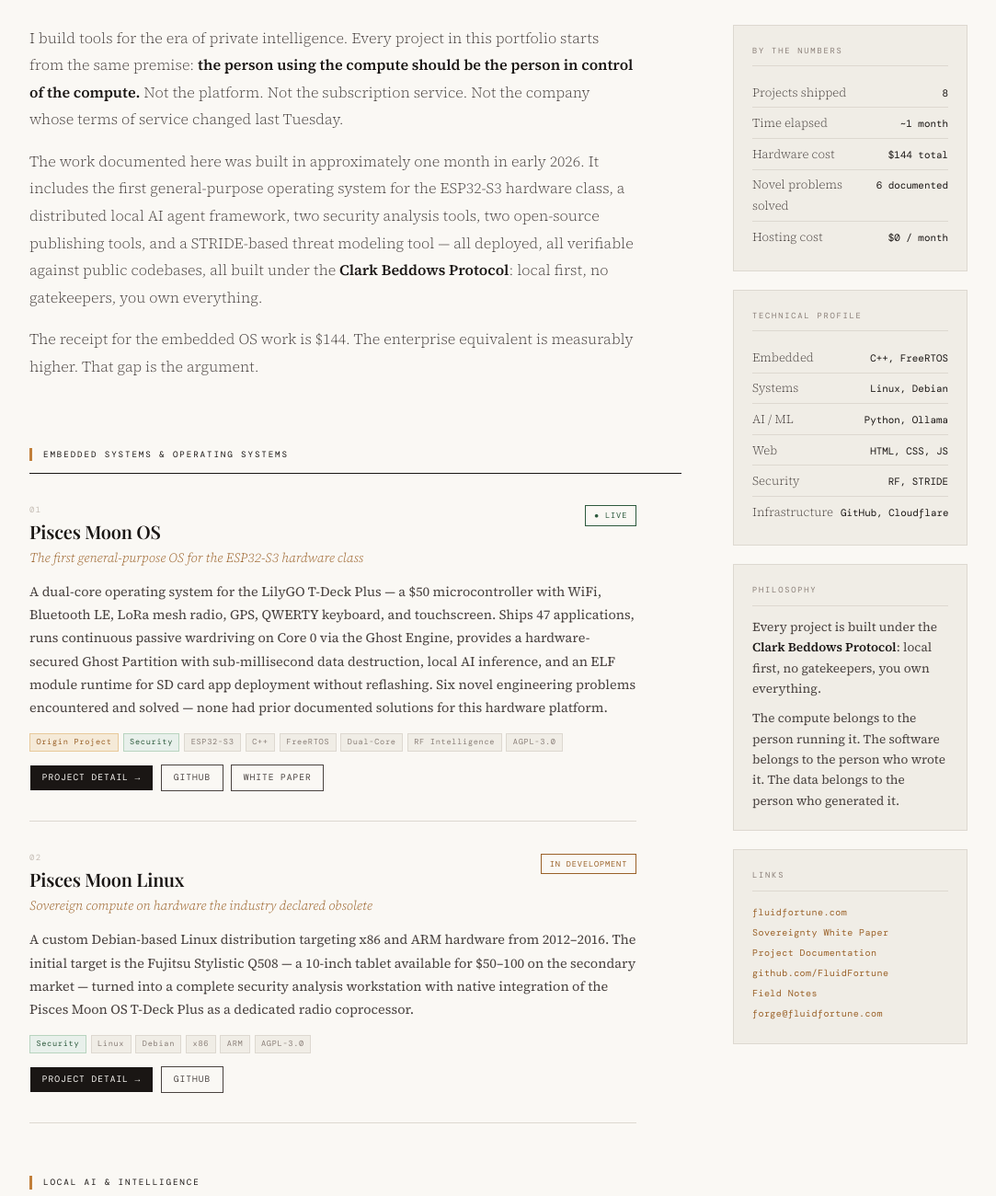
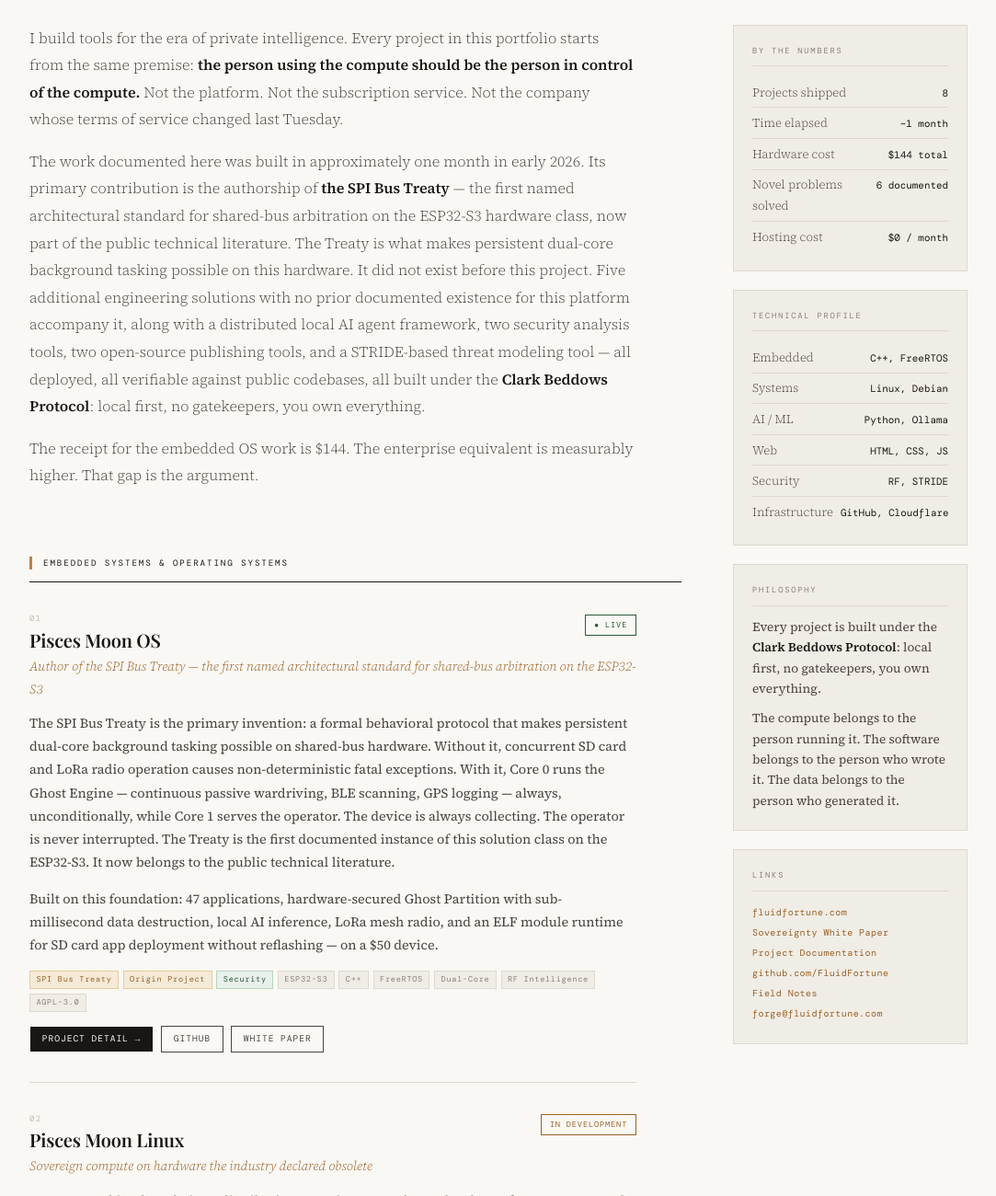
Before and after one commit to FluidFortune/portfolio, a plain HTML site: page index.html in a window 1280 px wide. Shown: the part 260-1560 px from the top of the page at 92% size, without its empty margins (98-1181 px from the left). Drawn offline with nearby package versions, Linux system fonts and the light colour scheme; a web font is replaced by a local one.

Commit message:
Update index.html

```diff
--- a/index.html
+++ b/index.html
@@ -122,7 +122,7 @@
 
       <div class="statement" id="statement">
         <p>I build tools for the era of private intelligence. Every project in this portfolio starts from the same premise: <strong>the person using the compute should be the person in control of the compute.</strong> Not the platform. Not the subscription service. Not the company whose terms of service changed last Tuesday.</p>
-        <p>The work documented here was built in approximately one month in early 2026. It includes the first general-purpose operating system for the ESP32-S3 hardware class, a distributed local AI agent framework, two security analysis tools, two open-source publishing tools, and a STRIDE-based threat modeling tool — all deployed, all verifiable against public codebases, all built under the <strong>Clark Beddows Protocol</strong>: local first, no gatekeepers, you own everything.</p>
+        <p>The work documented here was built in approximately one month in early 2026. Its primary contribution is the authorship of <strong>the SPI Bus Treaty</strong> — the first named architectural standard for shared-bus arbitration on the ESP32-S3 hardware class, now part of the public technical literature. The Treaty is what makes persistent dual-core background tasking possible on this hardware. It did not exist before this project. Five additional engineering solutions with no prior documented existence for this platform accompany it, along with a distributed local AI agent framework, two security analysis tools, two open-source publishing tools, and a STRIDE-based threat modeling tool — all deployed, all verifiable against public codebases, all built under the <strong>Clark Beddows Protocol</strong>: local first, no gatekeepers, you own everything.</p>
         <p>The receipt for the embedded OS work is $144. The enterprise equivalent is measurably higher. That gap is the argument.</p>
       </div>
 
@@ -135,9 +135,10 @@
             <div><div class="project-num">01</div><div class="project-name">Pisces Moon OS</div></div>
             <span class="project-badge badge-live">● LIVE</span>
           </div>
-          <div class="project-tagline">The first general-purpose OS for the ESP32-S3 hardware class</div>
-          <p class="project-desc">A dual-core operating system for the LilyGO T-Deck Plus — a $50 microcontroller with WiFi, Bluetooth LE, LoRa mesh radio, GPS, QWERTY keyboard, and touchscreen. Ships 47 applications, runs continuous passive wardriving on Core 0 via the Ghost Engine, provides a hardware-secured Ghost Partition with sub-millisecond data destruction, local AI inference, and an ELF module runtime for SD card app deployment without reflashing. Six novel engineering problems encountered and solved — none had prior documented solutions for this hardware platform.</p>
-          <div class="project-tags"><span class="tag tag-feat">Origin Project</span><span class="tag tag-sec">Security</span><span class="tag">ESP32-S3</span><span class="tag">C++</span><span class="tag">FreeRTOS</span><span class="tag">Dual-Core</span><span class="tag">RF Intelligence</span><span class="tag">AGPL-3.0</span></div>
+          <div class="project-tagline">Author of the SPI Bus Treaty — the first named architectural standard for shared-bus arbitration on the ESP32-S3</div>
+          <p class="project-desc">The SPI Bus Treaty is the primary invention: a formal behavioral protocol that makes persistent dual-core background tasking possible on shared-bus hardware. Without it, concurrent SD card and LoRa radio operation causes non-deterministic fatal exceptions. With it, Core 0 runs the Ghost Engine — continuous passive wardriving, BLE scanning, GPS logging — always, unconditionally, while Core 1 serves the operator. The device is always collecting. The operator is never interrupted. The Treaty is the first documented instance of this solution class on the ESP32-S3. It now belongs to the public technical literature.</p>
+          <p class="project-desc">Built on this foundation: 47 applications, hardware-secured Ghost Partition with sub-millisecond data destruction, local AI inference, LoRa mesh radio, and an ELF module runtime for SD card app deployment without reflashing — on a $50 device.</p>
+          <div class="project-tags"><span class="tag tag-feat">SPI Bus Treaty</span><span class="tag tag-feat">Origin Project</span><span class="tag tag-sec">Security</span><span class="tag">ESP32-S3</span><span class="tag">C++</span><span class="tag">FreeRTOS</span><span class="tag">Dual-Core</span><span class="tag">RF Intelligence</span><span class="tag">AGPL-3.0</span></div>
           <div class="project-links">
             <a href="pisces-moon-os.html" class="btn-p">PROJECT DETAIL →</a>
             <a href="https://github.com/FluidFortune/pisces-moon-os" class="btn-s" target="_blank" rel="noopener">GITHUB</a>
```
